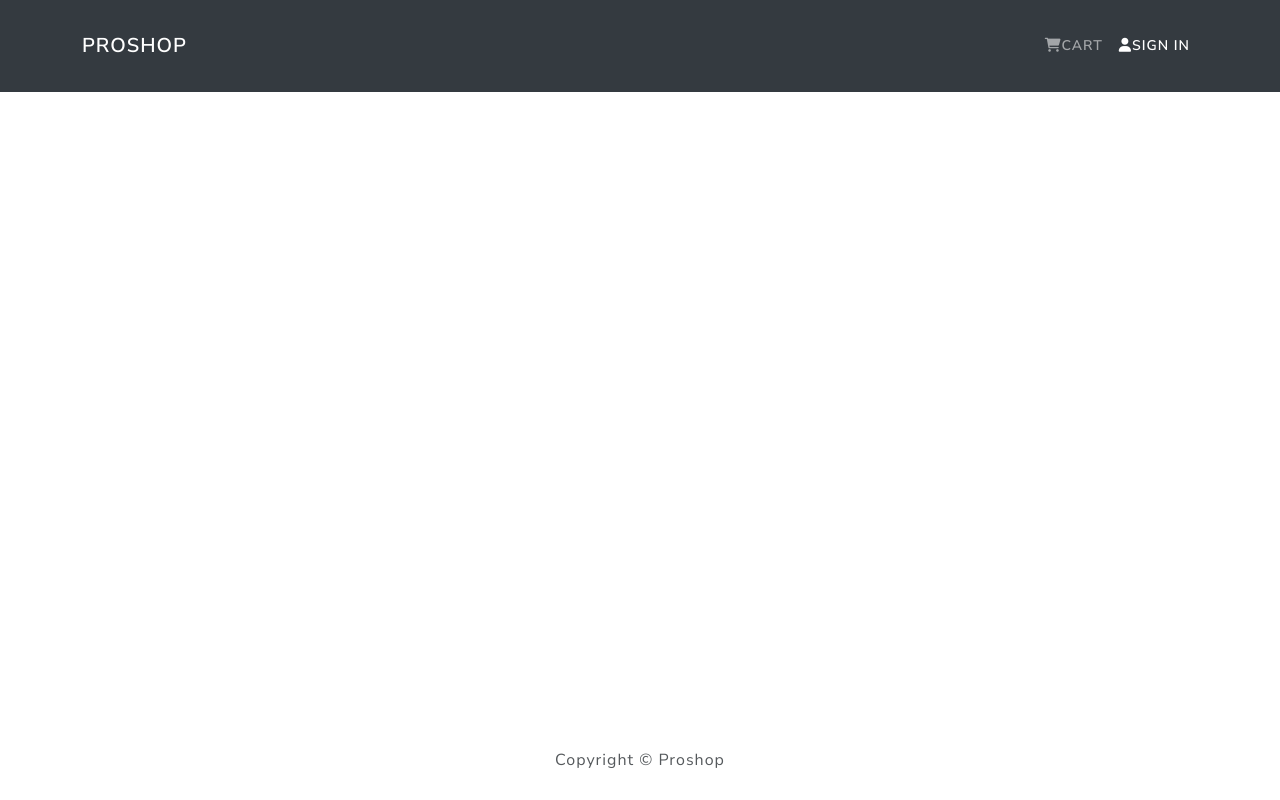
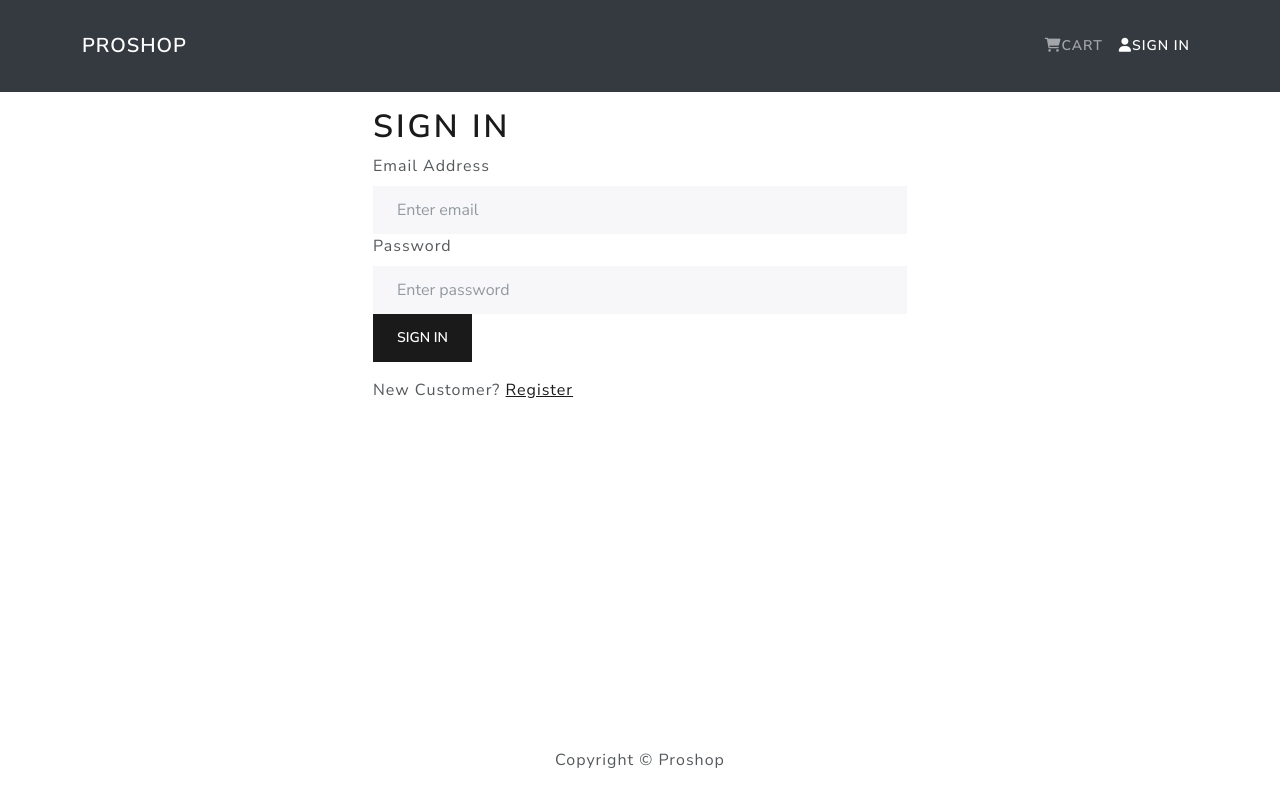
Before and after one commit to Nabia-Sheikh/MERN-E-Commerce, a React (Create React App) app in the folder frontend/: page /login in a window 1280 px wide. Built offline with nearby package versions, Linux system fonts and the light colour scheme.

Commit message:
Login Screen added

```diff
--- a/frontend/src/App.js
+++ b/frontend/src/App.js
@@ -6,6 +6,7 @@
 import { Route, Routes } from "react-router-dom"
 import Product from "./screens/Product"
 import Cart from "./screens/Cart"
+import Login from "./screens/Login"
 const App = () => {
   return (
     <>
@@ -13,6 +14,7 @@
       <main className="py-3">
         <Container>
           <Routes>
+            <Route path ="/login" element={<Login />} />
             <Route path="/" element={<Home />} />
             <Route path="/product/:id" element={<Product />} />
             <Route path="/cart" element={<Cart />}>
--- /dev/null
+++ b/frontend/src/Component/FormContainer.jsx
@@ -0,0 +1,16 @@
+import React from "react"
+import { Container, Row, Col } from "react-bootstrap"
+
+const FormContainer = ({ children }) => {
+  return (
+    <Container>
+      <Row className="justify-content-md-center">
+        <Col xs={12} md={6}>
+          {children}
+        </Col>
+      </Row>
+    </Container>
+  )
+}
+
+export default FormContainer
--- /dev/null
+++ b/frontend/src/actions/userActions.js
@@ -0,0 +1,42 @@
+import axios from "axios"
+import {
+  USER_LOGIN_FAIL,
+  USER_LOGIN_REQUEST,
+  USER_LOGIN_SUCCESS,
+} from "../constants/userConstants"
+
+export const login = (email, password) => async (dispatch) => {
+  try {
+    dispatch({
+      type: USER_LOGIN_REQUEST,
+    })
+
+    const config = {
+      headers: {
+        "Content-Type": "application/json",
+      },
+    }
+
+    const { data } = await axios.post(
+      "/api/users/login",
+      { email, password },
+      config
+    )
+
+    dispatch({
+      type: USER_LOGIN_SUCCESS,
+      payload: data,
+    })
+
+    localStorage.setItem("userInfo", JSON.stringify(data))
+
+  } catch (error) {
+    dispatch({
+      type: USER_LOGIN_FAIL,
+      payload:
+        error.response && error.response.data.message
+          ? error.response.data.message
+          : error.message,
+    })
+  }
+}
--- /dev/null
+++ b/frontend/src/constants/userConstants.js
@@ -0,0 +1,4 @@
+export const USER_LOGIN_REQUEST = "USER_LOGIN_REQUEST"
+export const USER_LOGIN_SUCCESS = "USER_LOGIN_SUCCESS"
+export const USER_LOGIN_FAIL = "USER_LOGIN_FAIL"
+export const USER_LOGOUT = "USER_LOGOUT"
--- /dev/null
+++ b/frontend/src/reducers/userReducer.js
@@ -0,0 +1,16 @@
+import { USER_LOGIN_FAIL, USER_LOGIN_REQUEST, USER_LOGIN_SUCCESS, USER_LOGOUT } from "../constants/userConstants"
+
+export const userLoginReducer = (state = {}, action) => {
+  switch (action.type) {
+    case USER_LOGIN_REQUEST:
+      return { loading: true }
+    case USER_LOGIN_SUCCESS:
+      return { loading: false, userInfo: action.payload }
+    case USER_LOGIN_FAIL:
+      return { loading: false, error: action.payload }
+    case USER_LOGOUT:
+      return {}
+    default:
+      return state
+  }
+}
--- /dev/null
+++ b/frontend/src/screens/Login.jsx
@@ -0,0 +1,80 @@
+import React from "react"
+import { useState, useEffect } from "react"
+import { Link, useLocation, useNavigate } from "react-router-dom"
+import { Form, Button, Row, Col } from "react-bootstrap"
+import { useDispatch, useSelector } from "react-redux"
+import Message from "../Component/Message"
+import Loader from "../Component/Loader"
+import FormContainer from "../Component/FormContainer"
+import { login } from "../actions/userActions"
+
+const Login = () => {
+  const [email, setEmail] = useState("")
+  const [password, setPassword] = useState("")
+
+  const navigate = useNavigate()
+
+  const dispatch = useDispatch()
+  const userLogin = useSelector((state) => state.userLogin)
+  const { loading, error, userInfo } = userLogin
+
+  const { search } = useLocation()
+
+  const redirect = search ? search.split("=")[1] : ""
+  console.log(redirect)
+
+  useEffect(() => {
+    if (userInfo) {
+      navigate(`/${redirect}`)
+    }
+  }, [userInfo, navigate, redirect])
+
+   const submitHandler = (e) => {
+     e.preventDefault()
+     dispatch(login(email, password))
+   }
+
+  return (
+    <FormContainer>
+      <h1>Sign In</h1>
+      {error && <Message variant="danger">{error}</Message>}
+      {loading && <Loader />}
+      <Form onSubmit={submitHandler}>
+        <Form.Group controlId="email">
+          <Form.Label>Email Address</Form.Label>
+          <Form.Control
+            type="email"
+            placeholder="Enter email"
+            value={email}
+            onChange={(e) => setEmail(e.target.value)}
+          ></Form.Control>
+        </Form.Group>
+
+        <Form.Group controlId="password">
+          <Form.Label>Password</Form.Label>
+          <Form.Control
+            type="password"
+            placeholder="Enter password"
+            value={password}
+            onChange={(e) => setPassword(e.target.value)}
+          ></Form.Control>
+        </Form.Group>
+
+        <Button type="submit" variant="primary">
+          Sign In
+        </Button>
+      </Form>
+
+      <Row className="py-3">
+        <Col>
+          New Customer?{" "}
+          <Link to={redirect ? `/register?redirect=${redirect}` : "/register"}>
+            Register
+          </Link>
+        </Col>
+      </Row>
+    </FormContainer>
+  )
+}
+
+export default Login
--- a/frontend/src/store.js
+++ b/frontend/src/store.js
@@ -6,19 +6,26 @@
   productDetailsReducer,
 } from "./reducers/productReducer"
 import { cartReducer } from "./reducers/cartReducer"
+import { userLoginReducer } from "./reducers/userReducer"
 
 const reducer = combineReducers({
   productList: productListReducer,
   productDetails: productDetailsReducer,
   cart: cartReducer,
+  userLogin: userLoginReducer,
 })
 
 const cartItemsFromStorage = localStorage.getItem("cartItems")
   ? JSON.parse(localStorage.getItem("cartItems"))
   : []
 
+const userInfoFromStorage = localStorage.getItem("userInfo")
+  ? JSON.parse(localStorage.getItem("userInfo"))
+  : null
+
 const initialState = {
   cartItems: cartItemsFromStorage,
+  userLogin: { userInfo: userInfoFromStorage },
 }
 const middleware = [thunk]
 const store = createStore(
```
